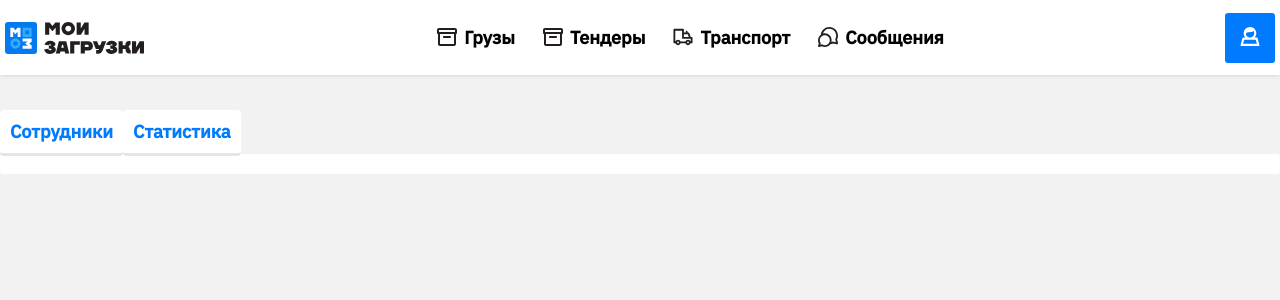
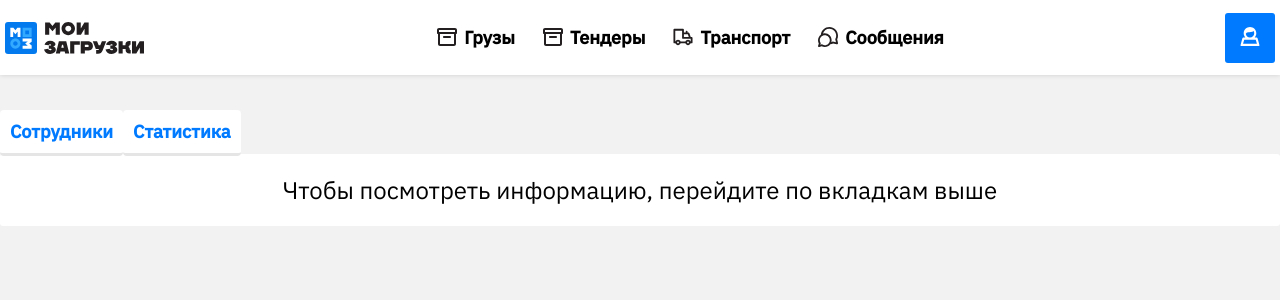
Before and after one commit to ferimasv/myloads_frontend, a React (Create React App) app: page /product/profile in a window 1280 px wide. Shown: the top 300 px of the page. Built offline with nearby package versions, Linux system fonts and the light colour scheme.

Commit message:
feat: added empty page

```diff
--- /dev/null
+++ b/src/pages/Empty/Empty.jsx
@@ -0,0 +1,10 @@
+import React from 'react';
+import classes from './Empty.module.css';
+
+const Empty = () => {
+    return (
+        <div className={classes.empty}>Чтобы посмотреть информацию, перейдите по вкладкам выше</div>
+    );
+};
+
+export default Empty;
--- /dev/null
+++ b/src/pages/Empty/Empty.module.css
@@ -0,0 +1,6 @@
+.empty {
+    font-family: var(--font-family);
+    padding: 20px;
+    font-size: 1.5rem;
+    text-align: center;
+}
```
Also changed, not shown: src/router/PageRouter.js (+6 -1 lines).
